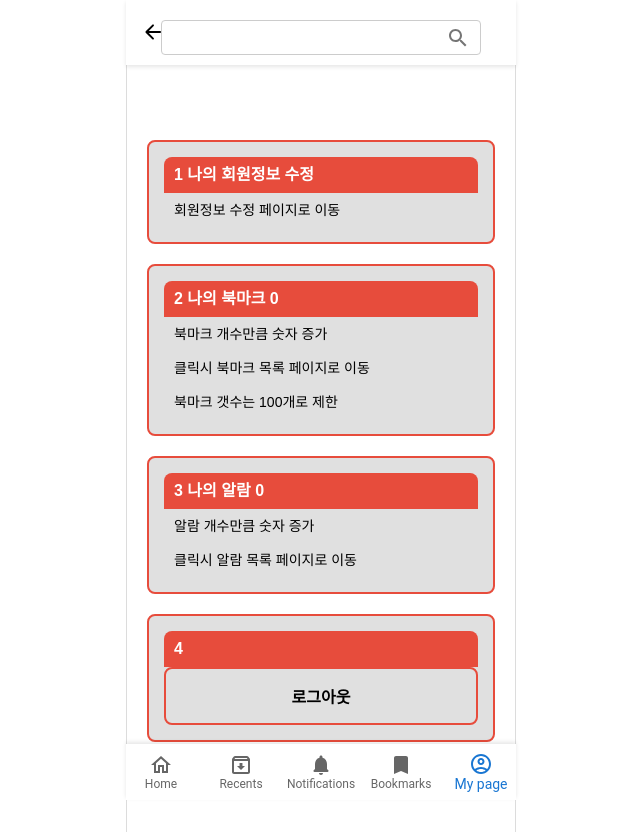
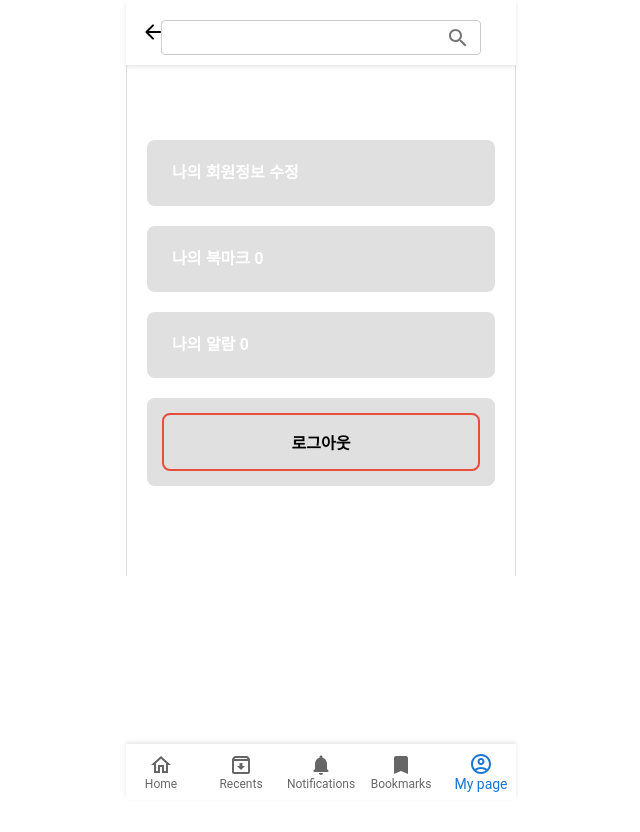
Before and after one commit to dannycho1530/5-bigbrother-SlimDealz-fe, a React (Vite) app: page /myPage in a window 1280 px wide. Shown: the whole page, without its empty margins (319-959 px from the left). After the commit the page ends 800 px from the top, so only its background shows below. Built offline with nearby package versions, Linux system fonts and the light colour scheme.

Commit message:
feat: ui 수정...

```diff
--- a/src/pages/search/initial/index.tsx
+++ b/src/pages/search/initial/index.tsx
@@ -1,7 +1,15 @@
-import { Container } from './styles';
+import PopularSearch from '../../../components/searches/popularSearches';
+import RecentSearches from '../../../components/searches/recentSearches';
+import RecommendSearch from '../../../components/searches/recommendSearches';
 
 const SearchInitialPage = () => {
-  return <Container>검색 초기페이지</Container>;
+  return (
+    <>
+    <RecommendSearch/>
+    <RecentSearches/>
+    <PopularSearch/>
+    </>
+  );
 };
 
 export default SearchInitialPage;
--- a/src/pages/search/results/index.tsx
+++ b/src/pages/search/results/index.tsx
@@ -1,7 +1,76 @@
 import { Container } from './styles';
+import PageNameTag from '../../../components/tag/pageNameTag';
+import CategoryList from '../../../components/list/categoryList';
 
 const SearchResultsPage = () => {
-  return <Container></Container>;
+
+  const mockData = [
+    {
+      id: 1,
+      image: '/path/to/image1.jpg',
+      name: '바르닭 수비드 닭가슴살 (5가지맛) 30종 허닭',
+      brand: '바르닭',
+      price: 999999,
+      per100gPrice: '2,130',
+      shipping: '무료 배송',
+      rating: 4,
+      bookmarkCount: 2145
+    },
+    {
+      id: 2,
+      image: '/path/to/image2.jpg',
+      name: '바르닭 소금구이 닭가슴살',
+      brand: '바르닭',
+      price: 150000,
+      per100gPrice: '2,500',
+      shipping: '무료 배송',
+      rating: 5,
+      bookmarkCount: 500
+    },
+    {
+      id: 3,
+      image: '/path/to/image3.jpg',
+      name: '허닭 닭가슴살 스테이크',
+      brand: '허닭',
+      price: 120000,
+      per100gPrice: '1,800',
+      shipping: '무료 배송',
+      rating: 3,
+      bookmarkCount: 350
+    },
+    {
+      id: 4,
+      image: '/path/to/image4.jpg',
+      name: '맛있는 닭가슴살',
+      brand: '맛닭',
+      price: 100000,
+      per100gPrice: '2,000',
+      shipping: '유료 배송',
+      rating: 4,
+      bookmarkCount: 1200
+    },
+    {
+      id: 5,
+      image: '/path/to/image5.jpg',
+      name: '다이어트용 닭가슴살',
+      brand: '다이어트',
+      price: 130000,
+      per100gPrice: '2,100',
+      shipping: '무료 배송',
+      rating: 5,
+      bookmarkCount: 800
+    }
+  ];
+
+  return (
+    <Container>
+      <PageNameTag pageName="234" /> {/* 2번 위치에 PageNameTag 추가 */}
+      {mockData.map((item, index) => (
+        <CategoryList key={index} {...item} />
+      ))}
+    </Container>
+  );
 };
 
+
 export default SearchResultsPage;
--- a/src/pages/search/results/styles.tsx
+++ b/src/pages/search/results/styles.tsx
@@ -1,3 +1,6 @@
 import styled from 'styled-components';
 
-export const Container = styled.div``;
+export const Container = styled.div`
+  padding: 20px;
+  background-color: var(--background-color);
+`;
--- a/src/pages/user/bookmark/index.tsx
+++ b/src/pages/user/bookmark/index.tsx
@@ -1,8 +1,6 @@
-import { ChickenChestWrapper } from '@/pages/main/styles';
 import { Container } from './styles';
-import IconCategory from '@/components/icon/iconCategory';
-import PageNameTag from '@/components/tag/pageNameTag';
-import CategoryList from '@/components/list/categoryList';
+import PageNameTag from '../../../components/tag/pageNameTag';
+import CategoryList from '../../../components/list/categoryList';
 
 const UserBookmarkPage = () => {
   const mockData = [
--- a/src/pages/user/myMain/index.tsx
+++ b/src/pages/user/myMain/index.tsx
@@ -1,6 +1,6 @@
 import React, { useState } from 'react';
 import { useNavigate } from 'react-router-dom';
-import { Container, Section, SectionTitle, Content, LogoutButton } from './styles';
+import { Container, Section, SectionTitle, LogoutButton } from './styles';
 
 const MyMainPage = () => {
   const [bookmarkCount, setBookmarkCount] = useState(0);
@@ -28,25 +28,18 @@ const MyMainPage = () => {
   return (
     <Container>
       <Section onClick={() => navigate('/information')}>
-        <SectionTitle>1 나의 회원정보 수정</SectionTitle>
-        <Content>회원정보 수정 페이지로 이동</Content>
+        <SectionTitle>나의 회원정보 수정</SectionTitle>
       </Section>
 
       <Section onClick={handleBookmarkClick}>
-        <SectionTitle>2 나의 북마크 {bookmarkCount}</SectionTitle>
-        <Content>북마크 개수만큼 숫자 증가</Content>
-        <Content>클릭시 북마크 목록 페이지로 이동</Content>
-        <Content>북마크 갯수는 100개로 제한</Content>
+        <SectionTitle>나의 북마크 {bookmarkCount}</SectionTitle>
       </Section>
 
       <Section onClick={handleAlarmClick}>
-        <SectionTitle>3 나의 알람 {alarmCount}</SectionTitle>
-        <Content>알람 개수만큼 숫자 증가</Content>
-        <Content>클릭시 알람 목록 페이지로 이동</Content>
+        <SectionTitle>나의 알람 {alarmCount}</SectionTitle>
       </Section>
 
       <Section>
-        <SectionTitle>4</SectionTitle>
         <LogoutButton onClick={handleLogout}>로그아웃</LogoutButton>
       </Section>
     </Container>
--- a/src/pages/user/myMain/styles.tsx
+++ b/src/pages/user/myMain/styles.tsx
@@ -5,7 +5,6 @@ export const Container = styled.div`
 `;
 
 export const Section = styled.div`
-  border: 2px solid #e74c3c;
   border-radius: 8px;
   margin-bottom: 20px;
   padding: 15px;
@@ -14,7 +13,6 @@ export const Section = styled.div`
 `;
 
 export const SectionTitle = styled.div`
-  background-color: #e74c3c;
   color: white;
   font-weight: bold;
   padding: 10px;
```
